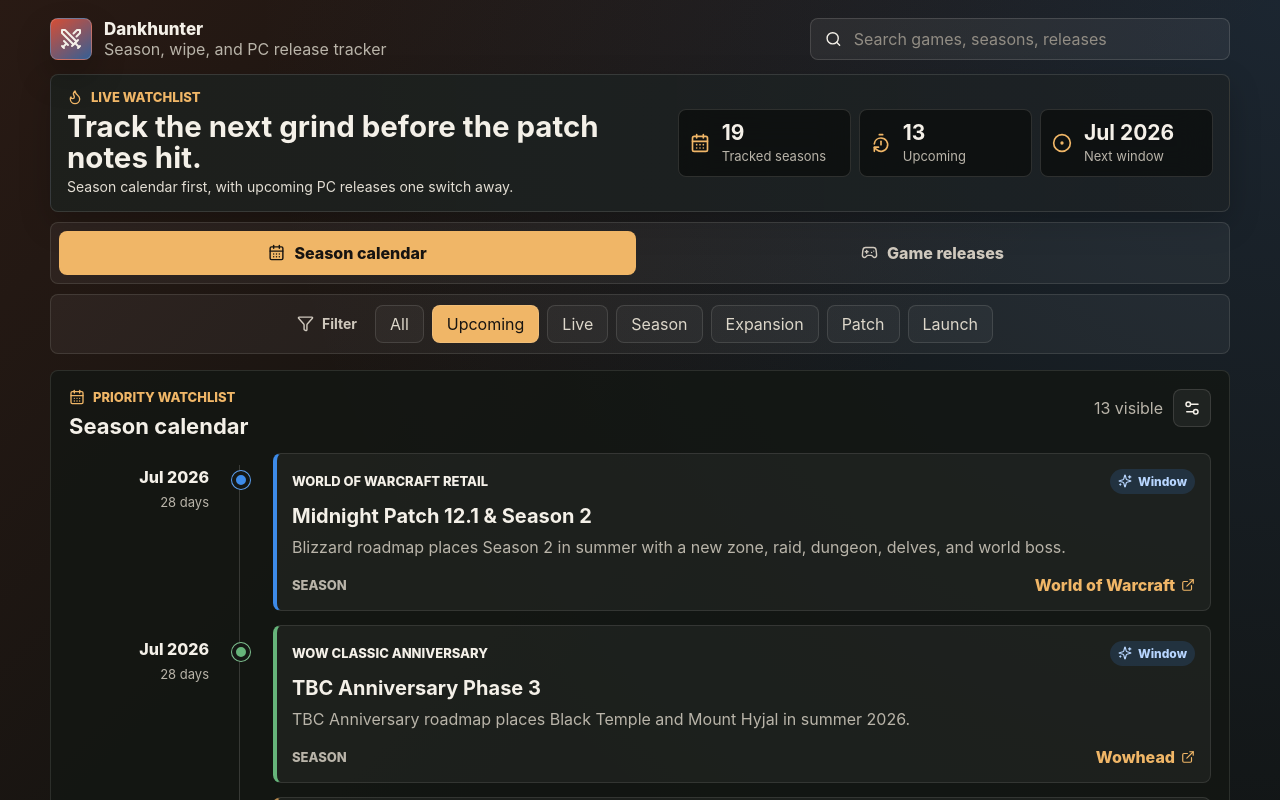
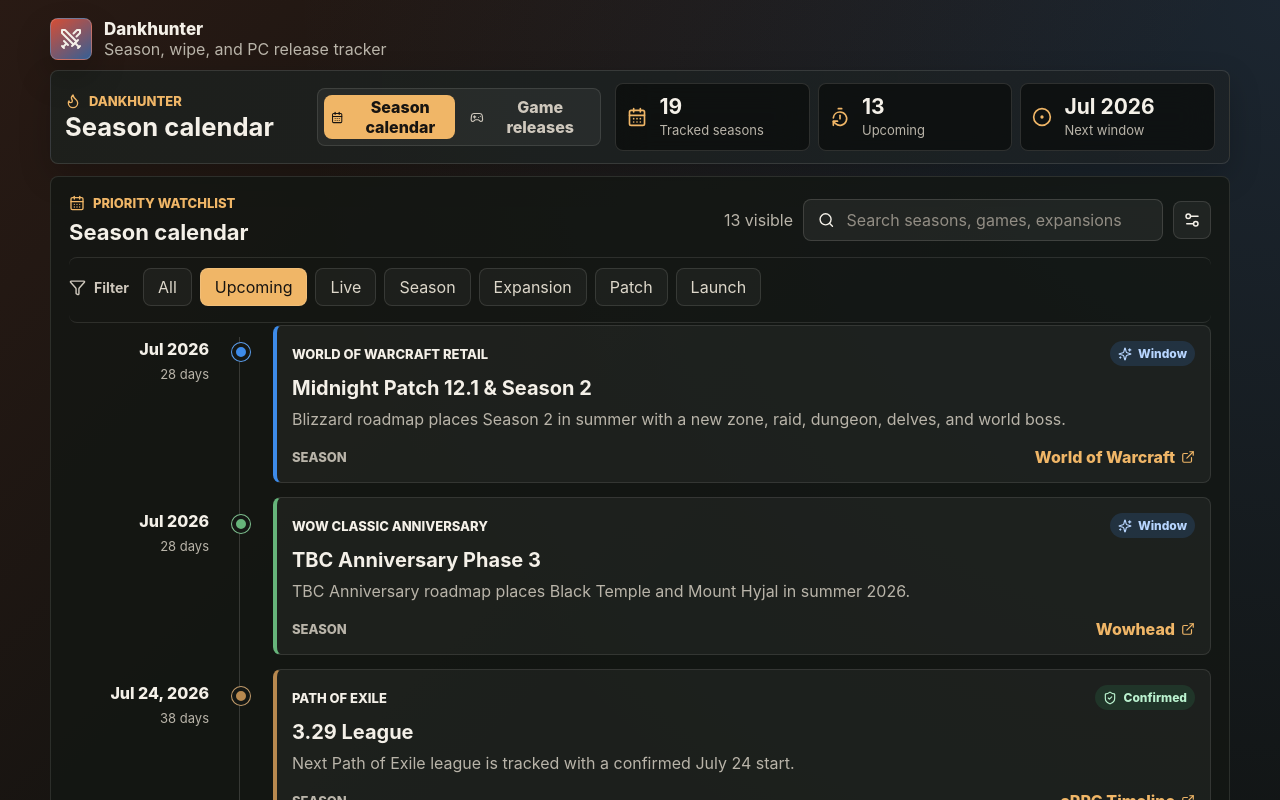
Before and after one commit to andrhagman/dankhunter, a React (Vite) app: page / in a window 1280 px wide. Shown: the top 800 px of the page. Built offline with nearby package versions, Linux system fonts and the light colour scheme.

Commit message:
Compact tracker header controls

```diff
--- a/src/main.tsx
+++ b/src/main.tsx
@@ -156,39 +156,16 @@
             <span>Season, wipe, and PC release tracker</span>
           </div>
         </div>
-
-        <div className="search">
-          <Search size={18} />
-          <input
-            value={query}
-            onChange={(event) => setQuery(event.target.value)}
-            placeholder="Search games, seasons, releases"
-            aria-label="Search"
-          />
-        </div>
       </section>
 
       <section className="hero">
+        <div className="hero-primary">
           <div className="hero-copy">
             <p className="eyebrow">
-            <Flame size={16} /> Live watchlist
+              <Flame size={16} /> Dankhunter
             </p>
-          <h1>Track the next grind before the patch notes hit.</h1>
-          <p>
-            Season calendar first, with upcoming PC releases one switch away.
-          </p>
+            <h1>{mode === "seasons" ? "Season calendar" : "Game releases"}</h1>
           </div>
-
-        <div className="stats-grid" aria-label="Tracker stats">
-          <Metric icon={<CalendarDays />} label={activeStats.label} value={activeStats.events} />
-          <Metric icon={<TimerReset />} label={activeStats.upcomingLabel} value={activeStats.upcoming} />
-          <Metric
-            icon={<CircleDot />}
-            label={activeStats.nextLabel}
-            value={activeStats.next}
-          />
-        </div>
-      </section>
 
           <section className="mode-switch" aria-label="Tracker mode">
             <button
@@ -210,8 +187,49 @@
               Game releases
             </button>
           </section>
+        </div>
 
+        <div className="stats-grid" aria-label="Tracker stats">
+          <Metric icon={<CalendarDays />} label={activeStats.label} value={activeStats.events} />
+          <Metric icon={<TimerReset />} label={activeStats.upcomingLabel} value={activeStats.upcoming} />
+          <Metric
+            icon={<CircleDot />}
+            label={activeStats.nextLabel}
+            value={activeStats.next}
+          />
+        </div>
+      </section>
+
+      <section className="layout">
         {mode === "seasons" ? (
+          <div className="panel timeline-panel">
+            <div className="section-heading">
+              <div>
+                <p className="eyebrow">
+                  <CalendarDays size={16} /> Priority watchlist
+                </p>
+                <h2>Season calendar</h2>
+              </div>
+              <div className="calendar-actions">
+                <span>{filteredEvents.length} visible</span>
+                <SearchField
+                  onChange={setQuery}
+                  placeholder="Search seasons, games, expansions"
+                  value={query}
+                />
+                <button
+                  aria-expanded={isPreferencesOpen}
+                  aria-label="Season calendar preferences"
+                  className="icon-button"
+                  onClick={() => setIsPreferencesOpen((open) => !open)}
+                  title="Season calendar preferences"
+                  type="button"
+                >
+                  <Settings2 size={18} />
+                </button>
+              </div>
+            </div>
+
             <section className="controls" aria-label="Season calendar filters">
               <div className="control-label">
                 <Filter size={17} />
@@ -228,32 +246,6 @@
                 </button>
               ))}
             </section>
-      ) : null}
-
-      <section className="layout">
-        {mode === "seasons" ? (
-          <div className="panel timeline-panel">
-            <div className="section-heading">
-              <div>
-                <p className="eyebrow">
-                  <CalendarDays size={16} /> Priority watchlist
-                </p>
-                <h2>Season calendar</h2>
-              </div>
-              <div className="calendar-actions">
-                <span>{filteredEvents.length} visible</span>
-                <button
-                  aria-expanded={isPreferencesOpen}
-                  aria-label="Season calendar preferences"
-                  className="icon-button"
-                  onClick={() => setIsPreferencesOpen((open) => !open)}
-                  title="Season calendar preferences"
-                  type="button"
-                >
-                  <Settings2 size={18} />
-                </button>
-              </div>
-            </div>
 
             {isPreferencesOpen ? (
               <div className="preferences-popover" role="dialog" aria-label="Season calendar preferences">
@@ -319,7 +311,14 @@
                 </p>
                 <h2>Game releases</h2>
               </div>
+              <div className="release-actions">
                 <span>Updated {releasesUpdatedAt}</span>
+                <SearchField
+                  onChange={setQuery}
+                  placeholder="Search game releases"
+                  value={query}
+                />
+              </div>
             </div>
 
             <div className="release-list">
@@ -374,6 +373,28 @@
   );
 }
 
+function SearchField({
+  onChange,
+  placeholder,
+  value
+}: {
+  onChange: (value: string) => void;
+  placeholder: string;
+  value: string;
+}) {
+  return (
+    <div className="search">
+      <Search size={18} />
+      <input
+        value={value}
+        onChange={(event) => onChange(event.target.value)}
+        placeholder={placeholder}
+        aria-label="Search"
+      />
+    </div>
+  );
+}
+
 function TimelineCard({ event }: { event: TimelineEvent }) {
   const remaining = daysUntil(event.date);
   const isPast = remaining < 0;
--- a/src/styles.css
+++ b/src/styles.css
@@ -43,10 +43,10 @@
 .topbar {
   display: flex;
   align-items: center;
-  justify-content: space-between;
+  justify-content: flex-start;
   gap: 18px;
   width: min(var(--content-width), 100%);
-  margin: 0 auto 14px;
+  margin: 0 auto 10px;
 }
 
 .brand {
@@ -85,7 +85,7 @@
 .search {
   display: flex;
   align-items: center;
-  width: min(420px, 100%);
+  width: min(360px, 100%);
   gap: 10px;
   padding: 0 14px;
   min-height: 42px;
@@ -108,17 +108,24 @@
 
 .hero {
   display: grid;
-  grid-template-columns: minmax(0, 1fr) minmax(500px, 0.9fr);
+  grid-template-columns: minmax(0, 0.85fr) minmax(500px, 0.95fr);
   width: min(var(--content-width), 100%);
-  gap: 16px;
+  gap: 14px;
   align-items: center;
-  min-height: 96px;
-  padding: 14px 16px;
-  margin: 0 auto 10px;
+  min-height: 82px;
+  padding: 12px 14px;
+  margin: 0 auto 12px;
   border: 1px solid rgba(244, 240, 232, 0.12);
   border-radius: 8px;
   background: linear-gradient(90deg, rgba(29, 32, 28, 0.94), rgba(28, 34, 38, 0.88));
   box-shadow: 0 12px 32px rgba(0, 0, 0, 0.2);
+}
+
+.hero-primary {
+  display: grid;
+  grid-template-columns: minmax(240px, 0.75fr) minmax(260px, 1fr);
+  gap: 12px;
+  align-items: center;
 }
 
 .hero-copy {
@@ -147,22 +154,14 @@
 
 h1 {
   max-width: 680px;
-  margin-bottom: 5px;
-  font-size: clamp(23px, 2.3vw, 30px);
+  margin-bottom: 0;
+  font-size: clamp(22px, 2vw, 28px);
   line-height: 1.05;
   letter-spacing: 0;
 }
 
-.hero-copy > p:last-child {
-  max-width: 680px;
-  margin-bottom: 0;
-  color: #e2ddd3;
-  font-size: 14px;
-  line-height: 1.35;
-}
-
 .hero-copy .eyebrow {
-  margin: 0 0 6px;
+  margin: 0 0 5px;
 }
 
 .stats-grid {
@@ -208,24 +207,26 @@
 .controls {
   display: flex;
   align-items: center;
-  justify-content: center;
+  justify-content: flex-start;
   gap: 8px;
   overflow-x: auto;
-  padding: 10px;
-  margin: 0 auto 16px;
-  width: min(var(--content-width), 100%);
+  padding: 10px 0 16px;
+  margin: -2px 0 2px;
+  width: 100%;
   border: 1px solid rgba(244, 240, 232, 0.11);
   border-radius: 8px;
-  background: rgba(255, 255, 255, 0.05);
+  border-right: 0;
+  border-left: 0;
+  background: transparent;
 }
 
 .mode-switch {
   display: grid;
   grid-template-columns: repeat(2, minmax(0, 1fr));
   gap: 8px;
-  width: min(var(--content-width), 100%);
-  margin: 0 auto 10px;
-  padding: 8px;
+  width: 100%;
+  margin: 0;
+  padding: 6px;
   border: 1px solid rgba(244, 240, 232, 0.11);
   border-radius: 8px;
   background: rgba(255, 255, 255, 0.05);
@@ -236,7 +237,7 @@
   align-items: center;
   justify-content: center;
   gap: 9px;
-  min-height: 44px;
+  min-height: 40px;
   border: 1px solid transparent;
   border-radius: 8px;
   color: #cfc8bd;
@@ -257,7 +258,7 @@
   align-items: center;
   gap: 8px;
   flex: 0 0 auto;
-  padding: 0 10px;
+  padding: 0 6px 0 0;
   color: #cfc8bd;
   font-size: 14px;
   font-weight: 700;
@@ -298,7 +299,7 @@
 
 .section-heading {
   display: flex;
-  align-items: flex-start;
+  align-items: center;
   justify-content: space-between;
   gap: 16px;
   margin-bottom: 14px;
@@ -314,7 +315,18 @@
   display: flex;
   align-items: center;
   gap: 10px;
-  flex: 0 0 auto;
+  flex: 1 1 auto;
+  justify-content: flex-end;
+  min-width: 0;
+}
+
+.release-actions {
+  display: flex;
+  align-items: center;
+  justify-content: flex-end;
+  gap: 12px;
+  flex: 1 1 auto;
+  min-width: 0;
 }
 
 .icon-button {
@@ -601,6 +613,10 @@
     grid-template-columns: 1fr;
   }
 
+  .hero-primary {
+    grid-template-columns: 1fr;
+  }
+
   .stats-grid {
     grid-template-columns: repeat(3, minmax(0, 1fr));
   }
@@ -658,9 +674,12 @@
     justify-content: flex-start;
   }
 
-  .mode-switch,
   .release-list {
     grid-template-columns: 1fr;
+  }
+
+  .mode-switch button {
+    min-height: 38px;
   }
 
   .timeline::before,
```
Lines whose indentation alone changed are shown as unchanged.
